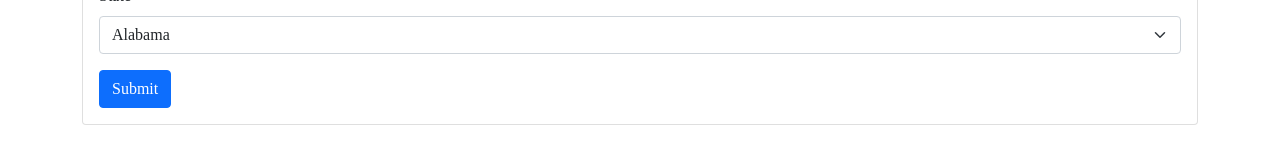
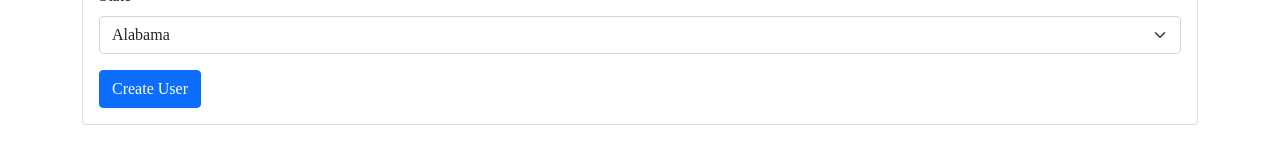
Before and after one commit to shay90210/form-exercise-app, a React (Create React App) app: page / in a window 1280 px wide. Shown: the part 473-633 px from the top of the page. Built offline with nearby package versions, Linux system fonts and the light colour scheme.

Commit message:
removed console.log

```diff
--- a/src/components/FormExercise.js
+++ b/src/components/FormExercise.js
@@ -16,7 +16,6 @@ const FormExercise = () => {
 
     const handleSubmit = (e) => {
         e.preventDefault();
-        console.log()
     }
 
     return (
@@ -151,7 +150,7 @@ const FormExercise = () => {
                                                 <option value="WY">Wyoming</option>
                                             </Input>
                                     </FormGroup>
-                                    <Button color= 'primary' type='submit' onClick={handleSubmit}>Submit</Button>
+                                    <Button color= 'primary' type='submit' onClick={handleSubmit}>Create User</Button>
                                 </Form>
                             </CardBody>
                         </Card>
```
